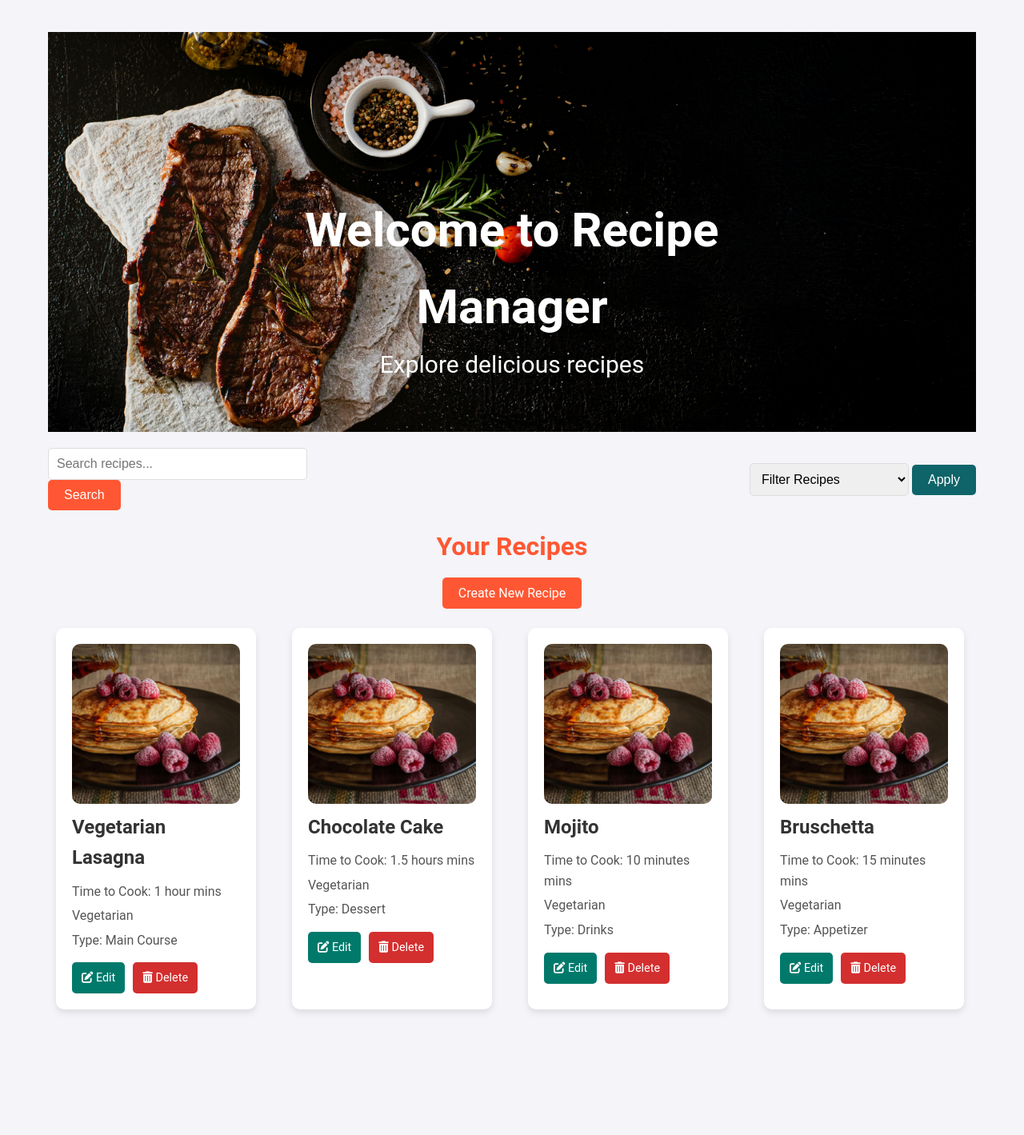
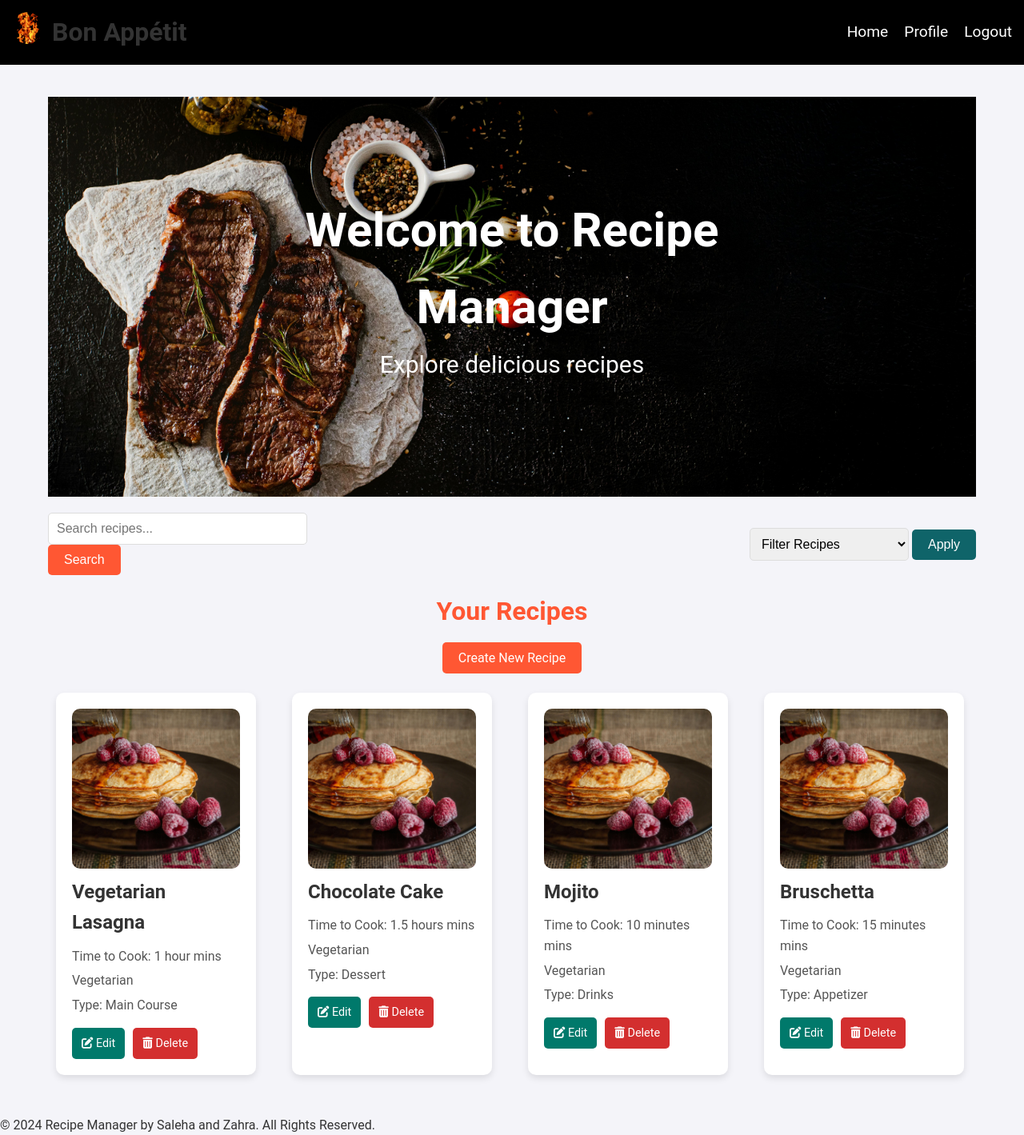
Before and after one commit to SalehaQareen98/recipe-manager, a PHP site: page /home.php in a window 1280 px wide. Shown: the whole page at 80% size. Before the commit the page ends 1266 px from the top, so only its background shows below. Run offline with PHP 8.4, Linux system fonts and the light colour scheme; a user stored in the database is signed in; data comes from the database, SQL or seed files in the repository.

Commit message:
fixed header and added styles

```diff
--- a/header.php
+++ b/header.php
@@ -10,17 +10,24 @@
 
 <body>
     <header class="main-header">
-        <div class="title">
-            <a href="home.php" class="home-link">Home</a> <!-- Home link -->
+        <div class="title-container">
+            <div class="logo-image">
+                <img src="images/logo.jpg" alt="Recipe Image">
+            </div>
             <h1>Bon Appétit</h1>
         </div>
+        <div class="header-container">
+            <div class="title">
+                <a href="home.php" class="nav-link">Home</a> <!-- Home link -->
+            </div>
 
+            <div class="user-profile">
+                <a href="index.php" class="nav-link">Profile</a> <!-- create profile/dashboard.php -->
+            </div>
 
-
-        <div class="user-profile">
-            <a href="profile.php"> <!-- create profile/dashboard.php -->
-                <img src="profile-icon.png" alt="User Profile" class="profile-icon">
-            </a>
+            <div class="Logout">
+                <a href="index.php" class="nav-link">Logout</a>
+            </div>
         </div>
     </header>
 </body>
--- a/home.php
+++ b/home.php
@@ -15,6 +15,10 @@ if (!isset($_SESSION['user_id'])) {
     <link rel="stylesheet" href="homestyles.css">
 </head>
 <body>
+    <header class="header">
+        <?php include("header.php"); ?>
+    </header>
+
     <div class="main-container">
         <div class="title-image-container">
             <img src="images/title-img.jpg" alt="Recipe Image" class="title-img">
@@ -85,6 +89,10 @@ if (!isset($_SESSION['user_id'])) {
         </div>
     </div>
 
+    <footer class="footer">
+        <?php include("footer.php"); ?>
+    </footer>
+
     <script>
     // Handle the search form submission
     document.getElementById('search-form').addEventListener('submit', function(e) {
--- a/style.css
+++ b/style.css
@@ -8,6 +8,31 @@
 /* Background image for the page */
 body {
     font-family: 'Roboto', sans-serif;
+}
+
+.main-header {
+    display: flex;
+    flex-direction: row;
+    justify-content: space-between;
+    align-items: center;
+}
+.header-container {
+    display: flex;
+    flex-direction: row;
+    gap: 20px;
+}
+
+.title-container {
+    display: flex;
+}
+
+.logo-image img {
+    width: 40px;
+    height: 40px;
+    border-radius: 50%;
+    object-fit: cover;
+    margin-right: 10px;
+    vertical-align: middle;
 }
 
 .wrapper-container {
@@ -177,4 +202,15 @@ body {
         padding: 10px;
         font-size: 1rem;
     }
+
+    .main-header {
+        flex-direction: column;
+        justify-content: space-between;
+        align-items: center;
+        gap: 10px;
+    }
+    .header-container {
+        flex-direction: column;
+        gap: 5px;
+    }
 }
```
Also changed, not shown: images/logo.jpg (added).
